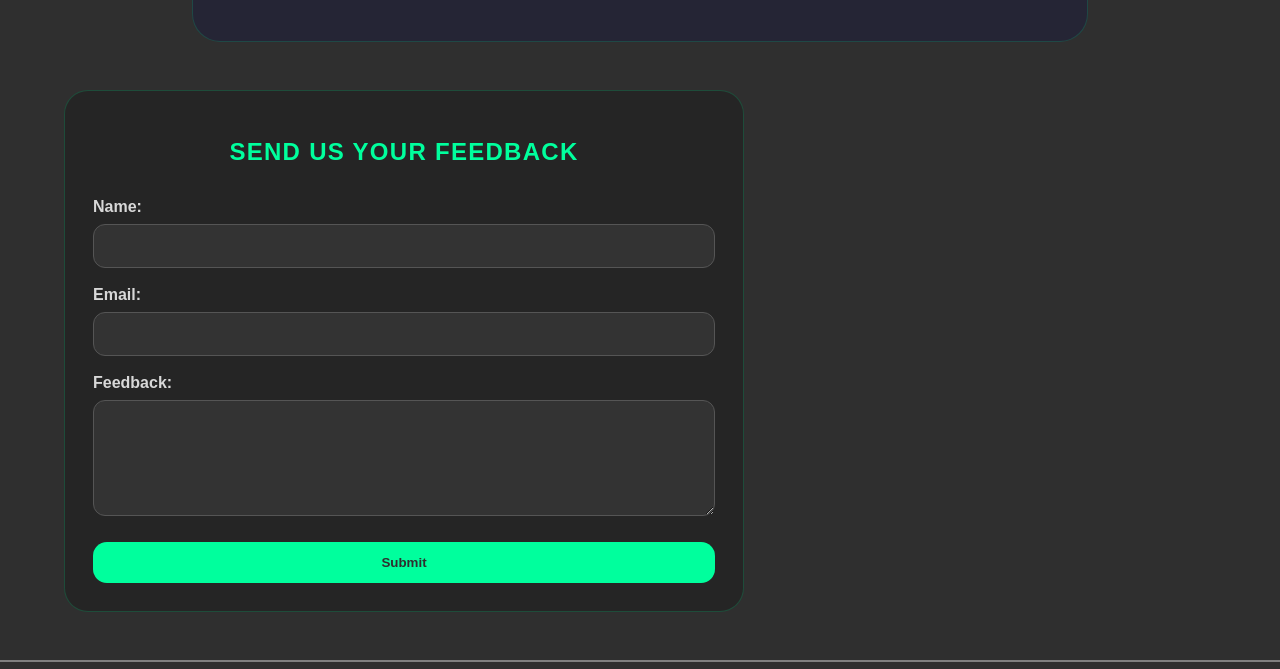
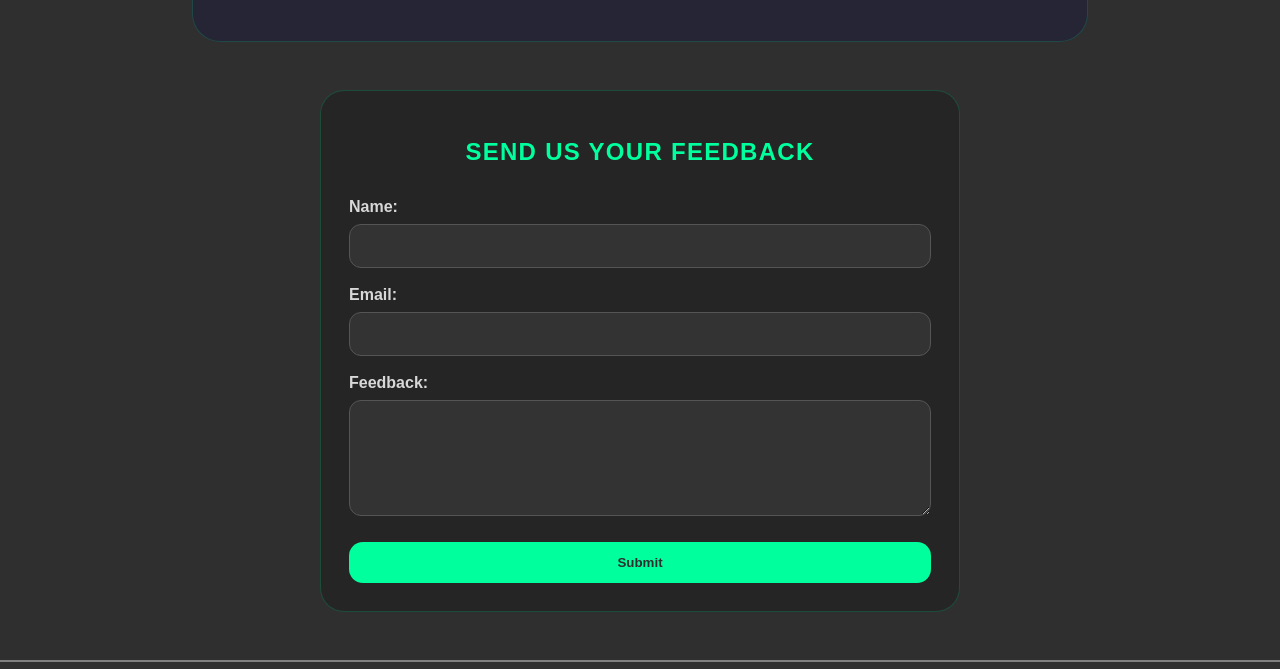
Before and after one commit to Team12349/MBTI, a website with bundled scripts: page frontend/team.html in a window 1280 px wide. Shown: the part 1173-1842 px from the top of the page. Built offline with nearby package versions, Linux system fonts and the light colour scheme.

Commit message:
fix margins

```diff
--- a/frontend/css/form.css
+++ b/frontend/css/form.css
@@ -1,10 +1,10 @@
 .feedback-section {
+  width: 50%;
   background: #252525;
   border: 1px solid #00ff9d2e;
   border-radius: 24px;
   padding: 28px;
-  margin: 32px 5% 48px;
-  max-width: 680px;
+  margin: 32px 25% 48px;
 }
 
 .feedback-section h2 {
```
